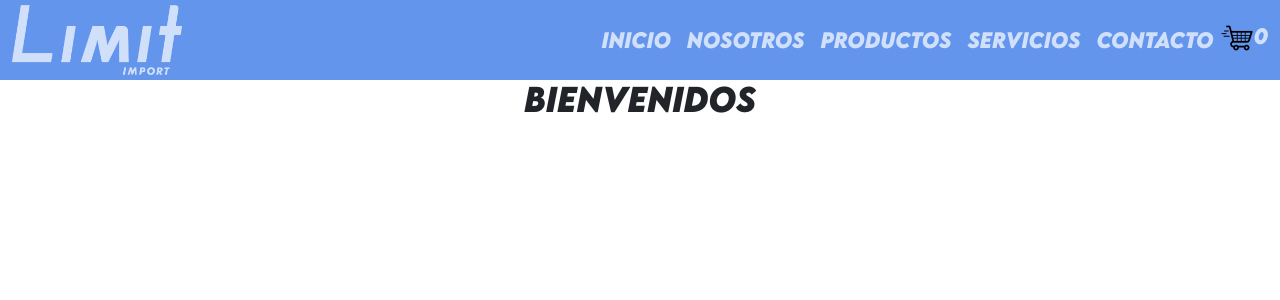
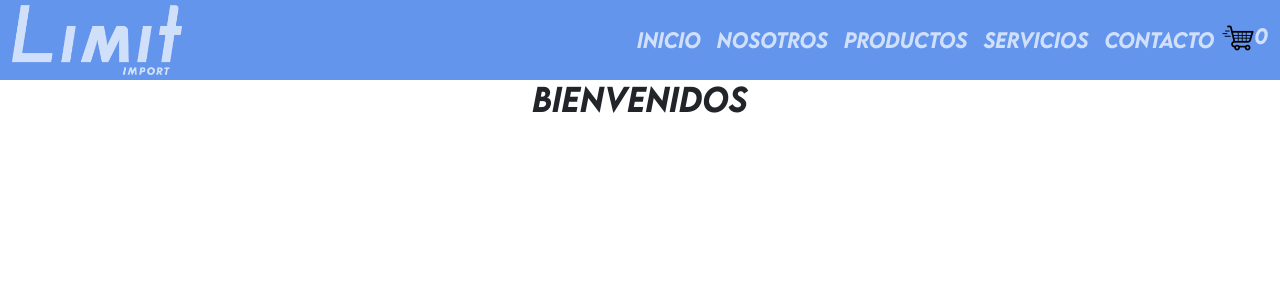
Before and after one commit to Joeshi02/proyecto-reactjs, a React (Vite) app: page / in a window 1280 px wide. Shown: the top 300 px of the page. Built offline with nearby package versions, Linux system fonts and the light colour scheme.

Commit message:
arreglos en la font

```diff
--- a/scss/minav.scss
+++ b/scss/minav.scss
@@ -6,8 +6,8 @@
     background-color: #6495ed;
 }
 @font-face {
-    font-family: 'MiFuente'; /* Nombre de la fuente */
-    src: url('../font/LEMONMILK-BoldItalic.otf') format('truetype');
+    font-family: 'MiFuente';
+    src: url('../font/LEMONMILK-MediumItalic.otf') format('truetype');
 }
 
 body {
```
Also changed, not shown: css/style.css.
